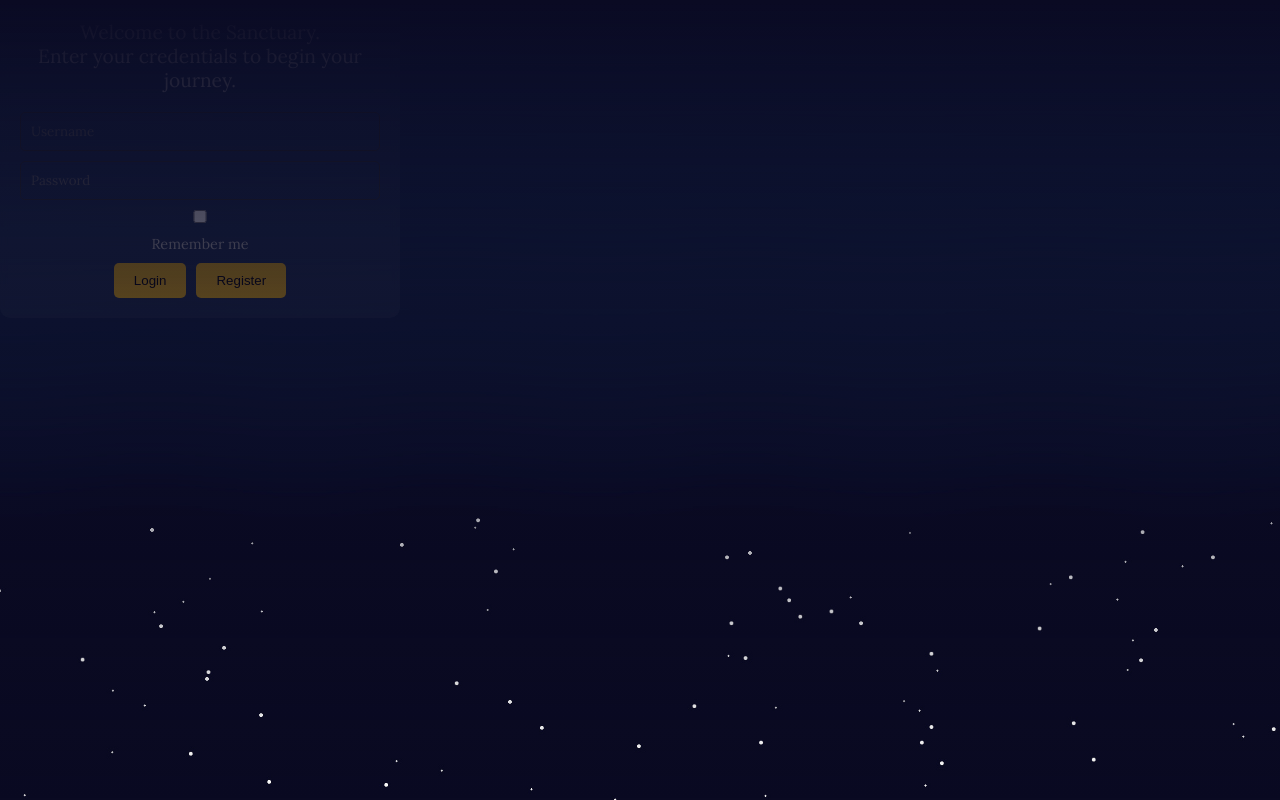
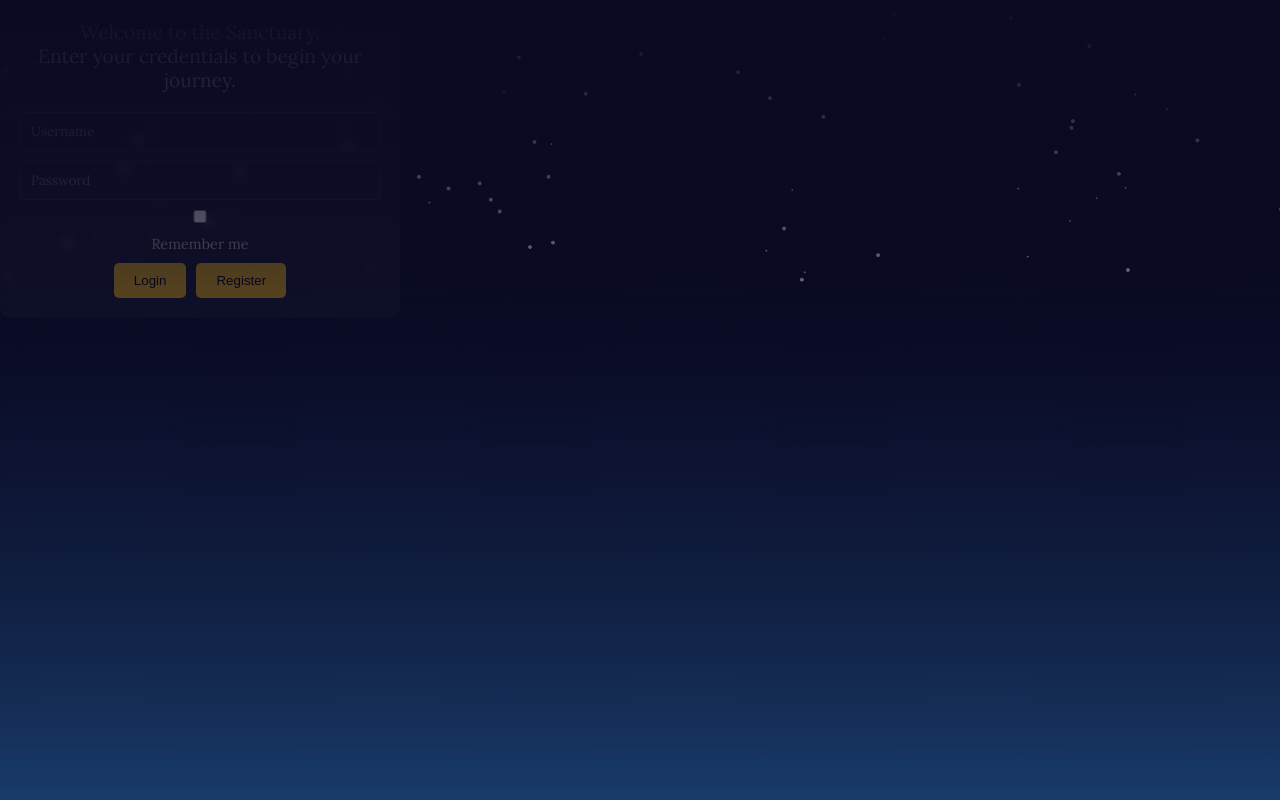
Before and after one commit to Eddie919191/Nightsky, a website: page public/login.html in a window 1280 px wide. Drawn offline with Linux system fonts and the light colour scheme.

Commit message:
Update style.css

```diff
--- a/public/css/style.css
+++ b/public/css/style.css
@@ -27,7 +27,7 @@ body.portal-bg::before {
     height: 100%;
     background: url('/public/assets/images/earth_sky_bg.jpg') no-repeat center center fixed;
     background-size: cover;
-    transform: rotate(180deg) !important; /* Ensure ground at top, sky at bottom */
+    transform: rotate(0deg) !important; /* Ensure ground at top, sky at bottom */
     transform-origin: center center;
     z-index: -1;
 }
```
